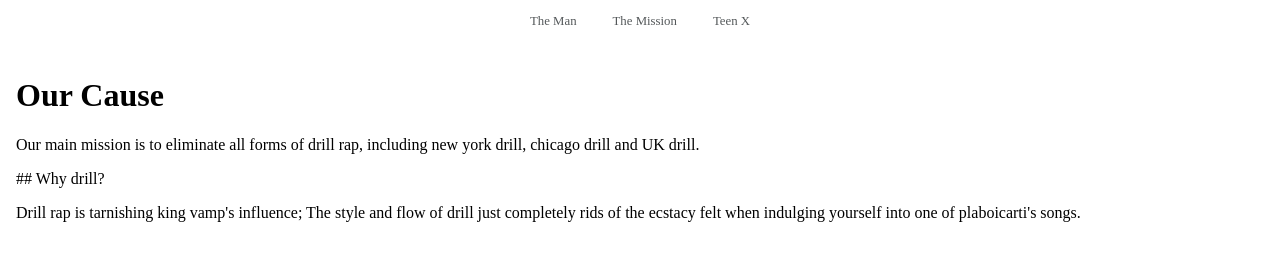
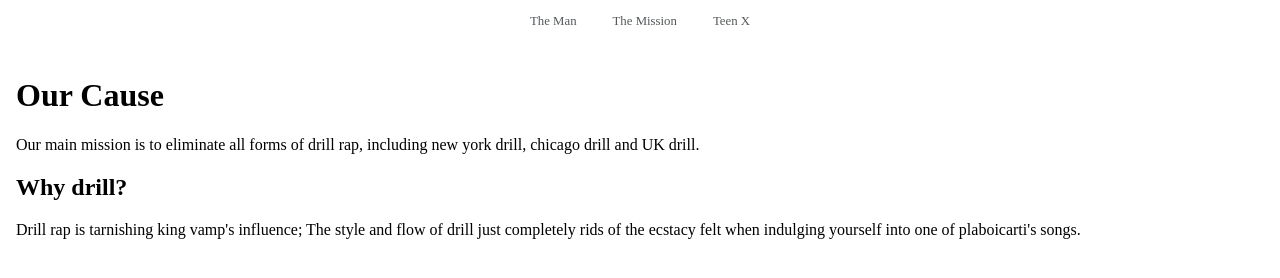
Before and after one commit to deremyownsyourwebsite/deremyownsyourwebsite.github.io, a plain HTML site: page html/publications.html in a window 1280 px wide. Shown: the top 278 px of the page. Drawn offline with Linux system fonts and the light colour scheme.

Commit message:
Update publications.html

```diff
--- a/html/publications.html
+++ b/html/publications.html
@@ -13,7 +13,7 @@
     <h1>Our Cause</h1>
     <p>Our main mission is to eliminate all forms of drill rap, including new york drill, chicago drill and UK drill.</p>
 
-    ## Why drill?
+    <h2>Why drill?</h2>
     <p> Drill rap is tarnishing king vamp's influence; The style and flow of drill just completely rids of the ecstacy felt when indulging yourself into one of plaboicarti's songs.</p>
 
 
```
